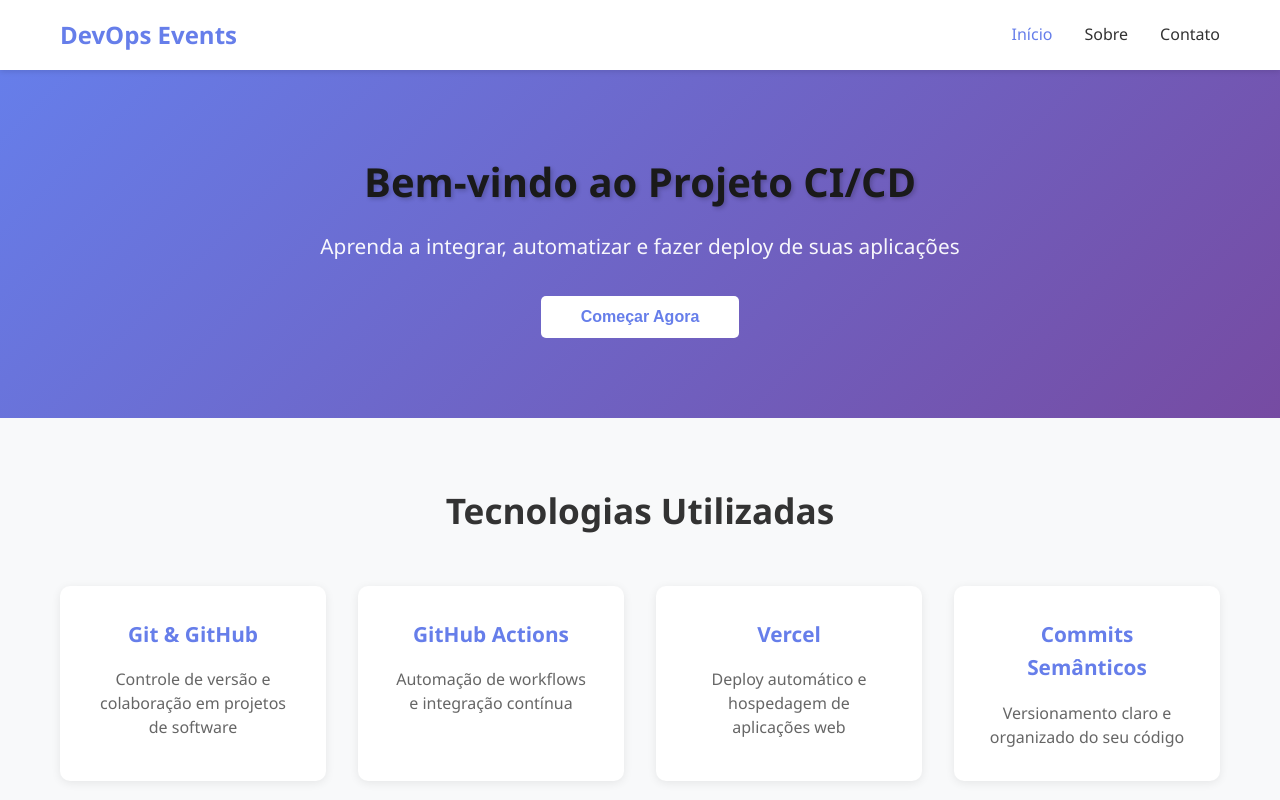
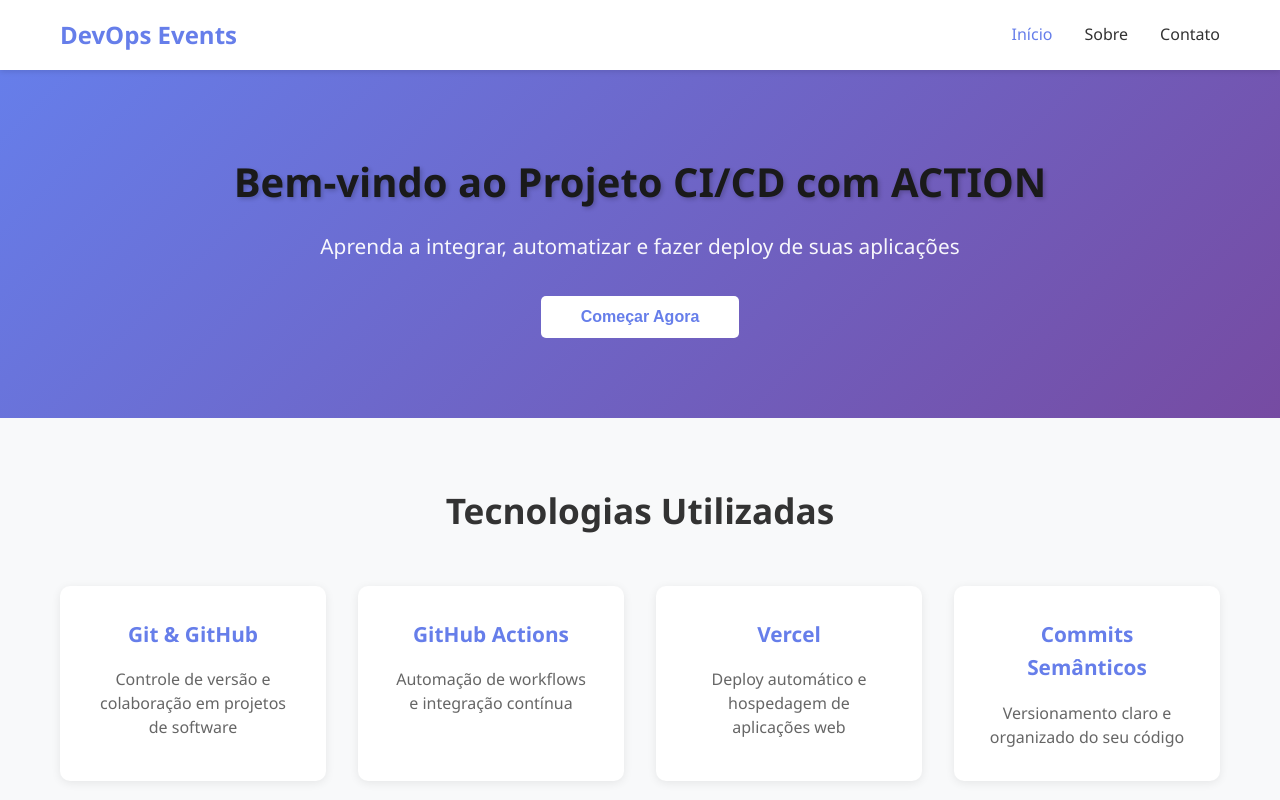
Before and after one commit to DanAmparado/projeto-cicd-daniel-lemos-amparado-junior, a plain HTML site: page index.html in a window 1280 px wide. Shown: the top 800 px of the page. Drawn offline with Linux system fonts and the light colour scheme.

Commit message:
style(index): ajustar título principal da página inicial

```diff
--- a/index.html
+++ b/index.html
@@ -23,7 +23,7 @@
     <main>
         <section class="hero">
             <div class="container">
-                <h1>Bem-vindo ao Projeto CI/CD</h1>
+                <h1>Bem-vindo ao Projeto CI/CD com ACTION</h1>
                 <p class="subtitle">Aprenda a integrar, automatizar e fazer deploy de suas aplicações</p>
                 <button class="cta-button">Começar Agora</button>
             </div>
```
